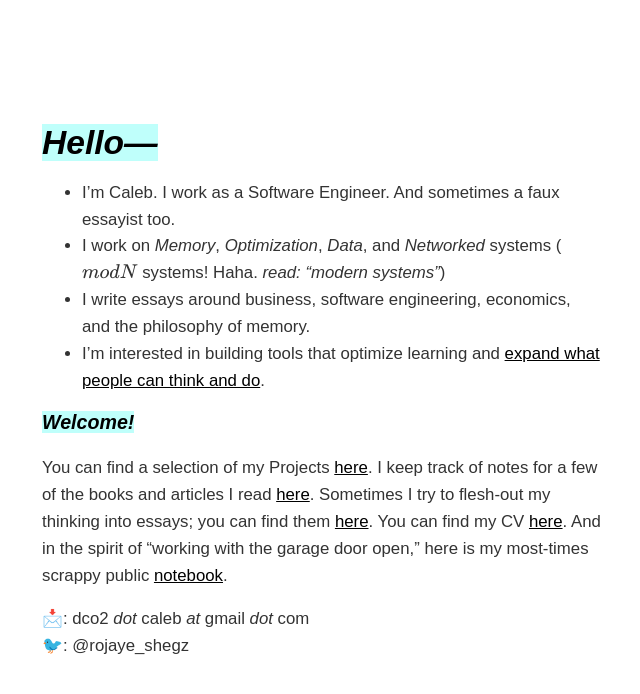
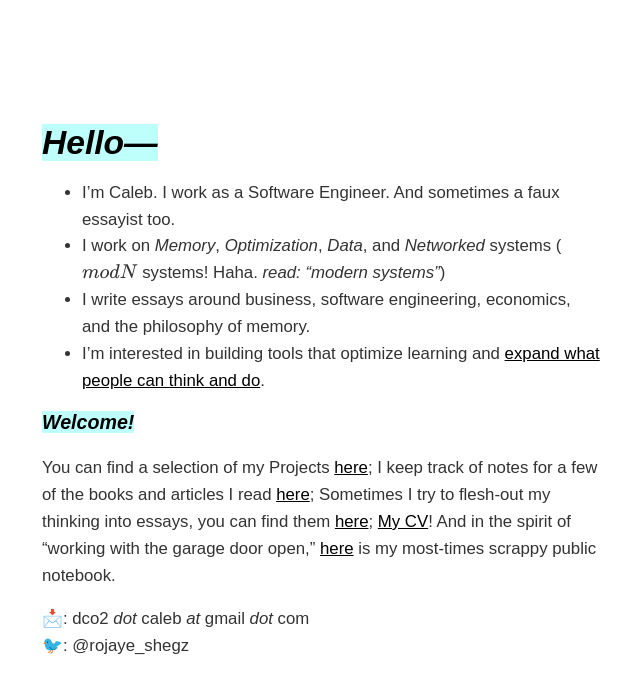
Before and after one commit to dCO2/rococo, a Jekyll site: the page built from index.md, in a window 1280 px wide. Shown: the top 694 px of the page, without its empty margins (334-974 px from the left). Built offline with Jekyll 4.4.1, drawn with Linux system fonts in a browser that asks for light colours; some web fonts are replaced; formulas are drawn with MathJax 3.

Commit message:
Update index.md

```diff
--- a/index.md
+++ b/index.md
@@ -15,7 +15,7 @@ title: Home
 
 <h3 style="background-color: #00ffef40;display: inline;"><em>Welcome!</em></h3>
 
-You can find a selection of my Projects [here](/projects/). I keep track of notes for a few of the books and articles I read [here](/booknotes/). Sometimes I try to flesh-out my thinking into essays; you can find them [here](/essays/). You can find my CV [here](/CV/). And in the spirit of "working with the garage door open," here is my most-times scrappy public [notebook](/notes/).
+You can find a selection of my Projects [here](/projects/); I keep track of notes for a few of the books and articles I read [here](/booknotes/); Sometimes I try to flesh-out my thinking into essays, you can find them [here](/essays/); [My CV](/CV/)! And in the spirit of "working with the garage door open," [here](/notes/) is my most-times scrappy public notebook.
 
 
 📩: dco2 _dot_ caleb _at_ gmail _dot_ com
```
